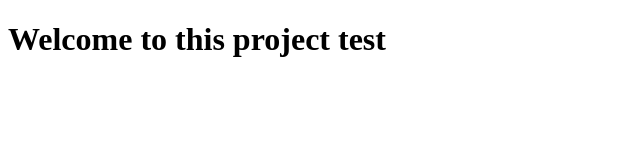
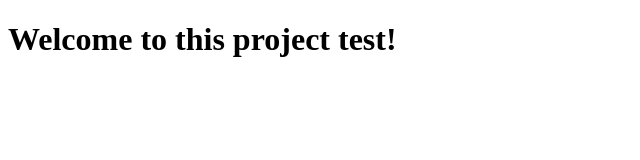
Before and after one commit to DavideBolla/ProjectTest1, a plain HTML site: page ProjectTest1/WebContent/index.html in a window 1280 px wide. Shown: the full height of the page, 0-640 px from the left. Drawn offline with Linux system fonts and the light colour scheme.

Commit message:
test commit

```diff
--- a/ProjectTest1/WebContent/index.html
+++ b/ProjectTest1/WebContent/index.html
@@ -7,6 +7,6 @@
 </head>
 <body>
 
-	<h1>Welcome to this project test</h1>
+	<h1>Welcome to this project test!</h1>
 </body>
 </html>
```
